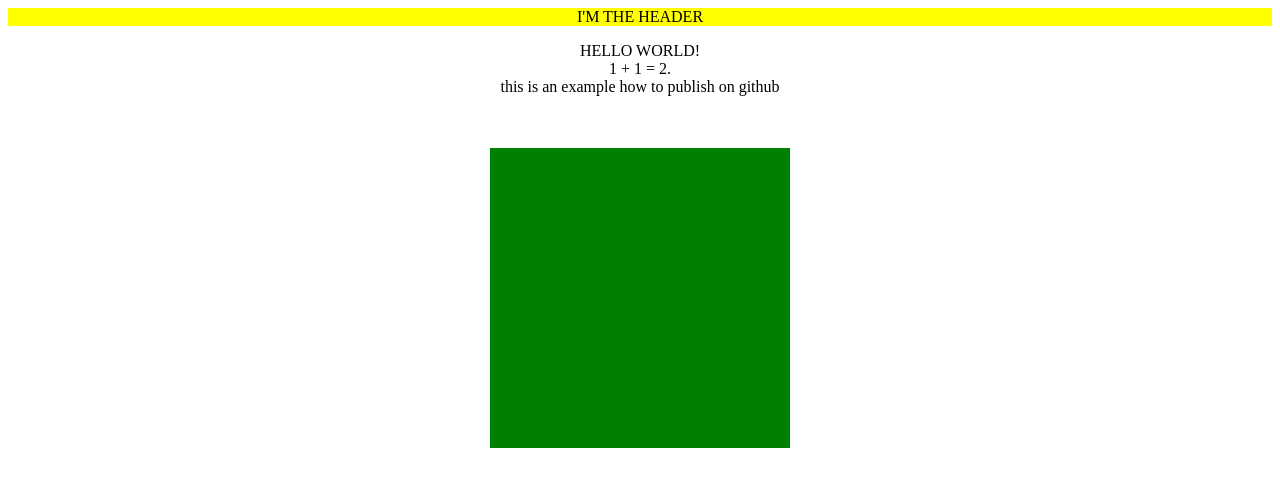
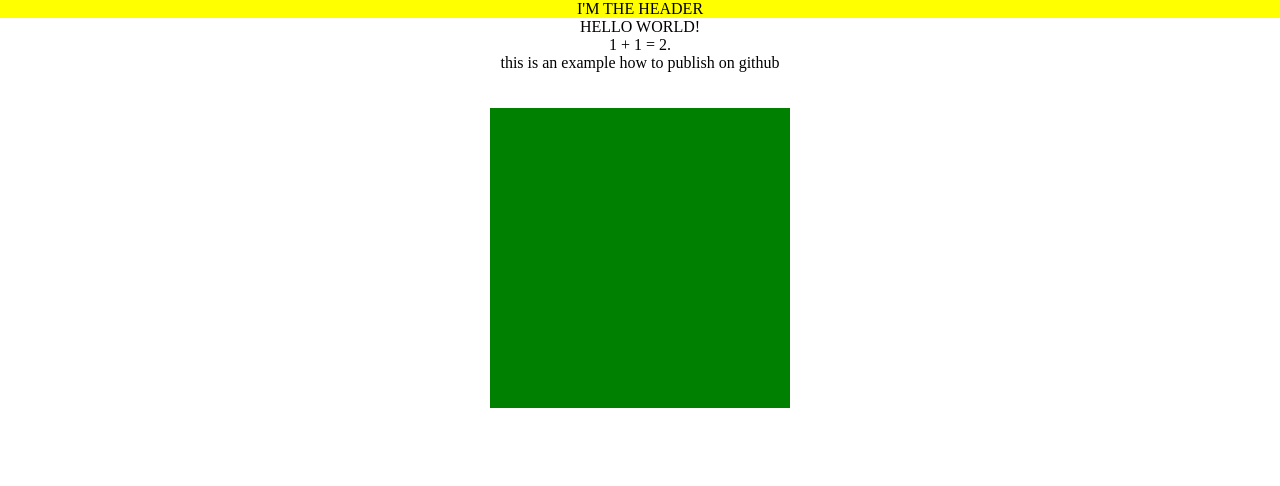
Before and after one commit to AndreaGafforio/Example2, a plain HTML site: page index.html in a window 1280 px wide. Drawn offline with Linux system fonts and the light colour scheme.

Commit message:
Update example2.css

```diff
--- a/CSS/example2.css
+++ b/CSS/example2.css
@@ -1,9 +1,17 @@
+html{
+height:100%;
+}
+
+*{
+margin:0;
+padding:0;
+}
+
+
 
 .color{
-
 text-align:center;
 background-color:yellow;
-
 }
 
 
```
